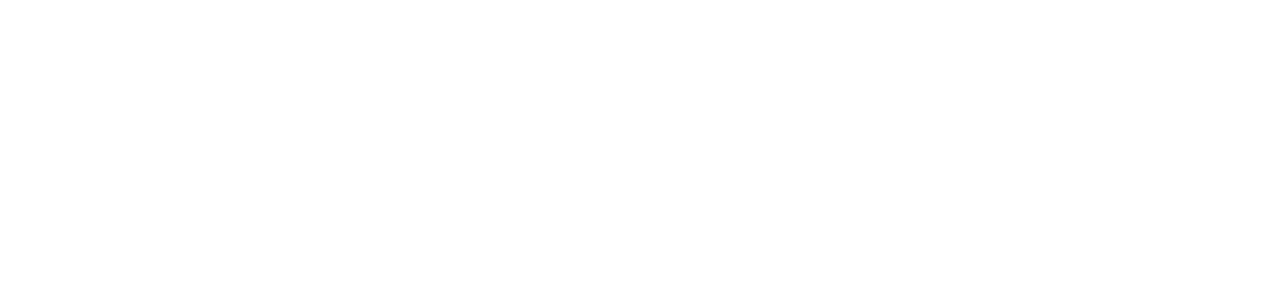
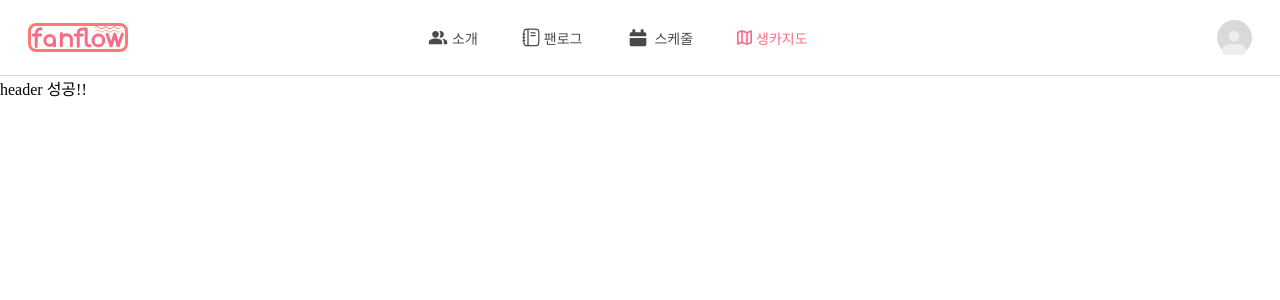
Before and after one commit to follow-fanflow/Fanflow-User-FE, a React (Create React App) app: page /map in a window 1280 px wide. Before the commit this address had no page. Shown: the top 300 px of the page. Built offline with nearby package versions, Linux system fonts and the light colour scheme; a web font is replaced by a local one.

Commit message:
Fix : header 에러 수정 완료

```diff
--- a/src/components/header.tsx
+++ b/src/components/header.tsx
@@ -1,4 +1,6 @@
 import styled from "styled-components";
+import { useLocation, useNavigate } from "react-router-dom";
+import React, { useEffect, useState } from "react";
 import { Celender } from "../assets/imgs/Icons/celender";
 import { GroupIcon } from "../assets/imgs/Icons/peopleGroup";
 import { theme } from "../styles/theme";
@@ -6,67 +8,67 @@ import textLogo from "../assets/imgs/textLogo.svg";
 import { NoteBook } from "../assets/imgs/Icons/noteBook";
 import { MapIcon } from "../assets/imgs/Icons/mapIcon";
 import profile from "../assets/imgs/profile.svg";
-import { useNavigate } from "react-router-dom";
 
 interface NavProps {
-  selectedNav: "introduction" | "fanlog" | "schedule" | "map";
   to: string;
+  children: React.ReactNode;
 }
 
 const NavWrapper = styled.div<{ selected: boolean }>`
-  color: ${({ selected }) =>
-    selected ? theme.color.black_1 : theme.color.three};
+  color: ${({ selected }) => (selected ? theme.color.three : theme.color.black_1)};
   display: flex;
   gap: 4px;
   align-items: center;
   font-size: 14px;
+  cursor: pointer;
 
   &:hover {
-    color: ${({ theme }) => theme.color.one};
+    color: ${theme.color.three};
   }
 `;
 
-const Nav = ({
-  selectedNav,
-  to,
-  children,
-}: React.PropsWithChildren<NavProps>) => {
+const Nav = ({ to, children }: NavProps) => {
   const navigate = useNavigate();
+  const location = useLocation();
+  const [selected, setSelected] = useState(false);
+
+  useEffect(() => {
+    setSelected(location.pathname.includes(to));
+  }, [location.pathname, to]);
 
   const handleClick = () => {
     navigate(to);
   };
 
   return (
-    <NavWrapper selected={selectedNav === to} onClick={handleClick}>
+    <NavWrapper selected={selected} onClick={handleClick}>
       {children}
     </NavWrapper>
   );
 };
-interface HeaderProps {
-  selectedNav: "introduction" | "fanlog" | "schedule" | "map";
-}
 
-export const Header = ({ selectedNav }: HeaderProps) => {
+interface HeaderProps { }
+
+export const Header: React.FC<HeaderProps> = () => {
   return (
     <>
       <Layout>
         <Left>
           <img src={textLogo} alt="" />
           <NavWrap>
-            <Nav selectedNav={selectedNav} to="/introduce">
+            <Nav to="/introduce">
               <GroupIcon />
               소개
             </Nav>
-            <Nav selectedNav={selectedNav} to="/fanlog">
+            <Nav to="/fanlog">
               <NoteBook />
               팬로그
             </Nav>
-            <Nav selectedNav={selectedNav} to="/schedule">
+            <Nav to="/schedule">
               <Celender />
               스케줄
             </Nav>
-            <Nav selectedNav={selectedNav} to="/map">
+            <Nav to="/map">
               <MapIcon />
               생카지도
             </Nav>
--- a/src/pages/fanlog.tsx
+++ b/src/pages/fanlog.tsx
@@ -1,3 +1,16 @@
-// 파일 내용...
+import React from "react";
+import styled from "styled-components";
+import { Header } from "../components/header";
 
-export { };
+export function Fanlog() {
+    return (
+        <Wrapper>
+            <Header />
+            <div>!!</div>
+        </Wrapper>
+    );
+}
+
+const Wrapper = styled.div`
+  /* 여기에 필요한 스타일을 추가하세요 */
+`;
--- a/src/pages/idolList.tsx
+++ b/src/pages/idolList.tsx
@@ -1,3 +1,16 @@
-// 파일 내용...
+import React from "react";
+import styled from "styled-components";
+import { Header } from "../components/header";
 
-export { };
+export function IdolList() {
+    return (
+        <Wrapper>
+            <Header />
+            <div>header</div>
+        </Wrapper>
+    );
+}
+
+const Wrapper = styled.div`
+  /* 여기에 필요한 스타일을 추가하세요 */
+`;
--- a/src/pages/searchCafe.tsx
+++ b/src/pages/searchCafe.tsx
@@ -1,3 +1,16 @@
-// 파일 내용...
+import React from "react";
+import styled from "styled-components";
+import { Header } from "../components/header";
 
-export { };
+export function SearchCafe() {
+    return (
+        <Wrapper>
+            <Header />
+            <div>header 성공!!</div>
+        </Wrapper>
+    );
+}
+
+const Wrapper = styled.div`
+  /* 여기에 필요한 스타일을 추가하세요 */
+`;
--- a/src/pages/searchSchedule.tsx
+++ b/src/pages/searchSchedule.tsx
@@ -1,3 +1,16 @@
-// 파일 내용...
+import React from "react";
+import styled from "styled-components";
+import { Header } from "../components/header";
 
-export { };
+export function SearchSchedule() {
+    return (
+        <Wrapper>
+            <Header />
+            <div>hihi</div>
+        </Wrapper>
+    );
+}
+
+const Wrapper = styled.div`
+  /* 여기에 필요한 스타일을 추가하세요 */
+`;
--- a/src/router/Router.jsx
+++ b/src/router/Router.jsx
@@ -2,6 +2,10 @@ import { BrowserRouter, Routes, Route } from "react-router-dom";
 import { Login } from "../pages/login";
 import { SignUp } from "../pages/signUp";
 import { Header } from "../components/header";
+import { SearchCafe } from "../pages/searchCafe";
+import { SearchSchedule } from "../pages/searchSchedule";
+import { Fanlog } from "../pages/fanlog";
+import { IdolList } from "../pages/idolList";
 
 export const Router = () => {
   return (
@@ -10,6 +14,10 @@ export const Router = () => {
         <Route path="/login" element={<Login />} />
         <Route path="/signUp" element={<SignUp />} />
         <Route path="/header" element={<Header />} />
+        <Route path="/map" element={<SearchCafe />} />
+        <Route path="/schedule" element={<SearchSchedule />} />
+        <Route path="/fanlog" element={<Fanlog />} />
+        <Route path="/introduce" element={<IdolList />} />
       </Routes>
     </BrowserRouter>
   );
```
